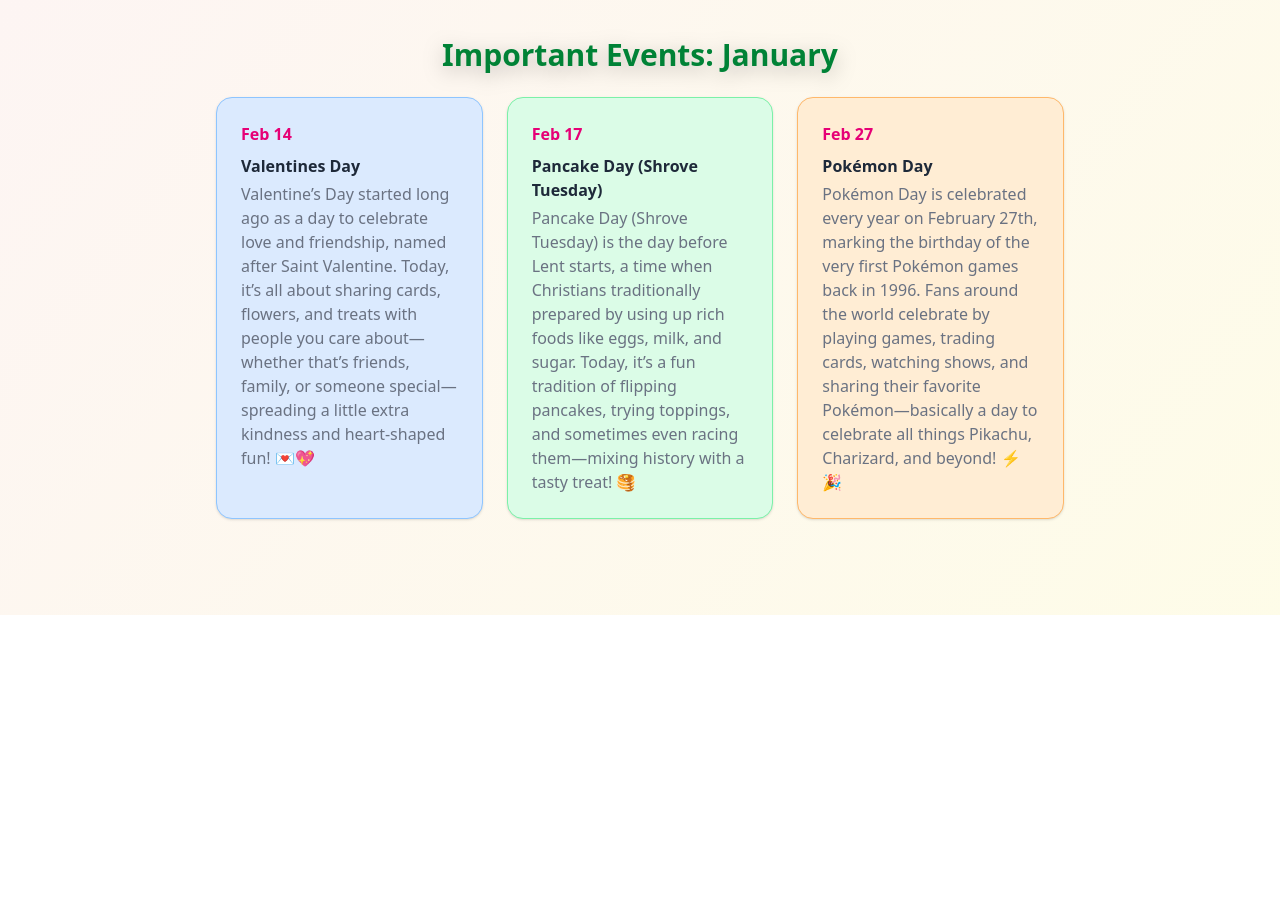
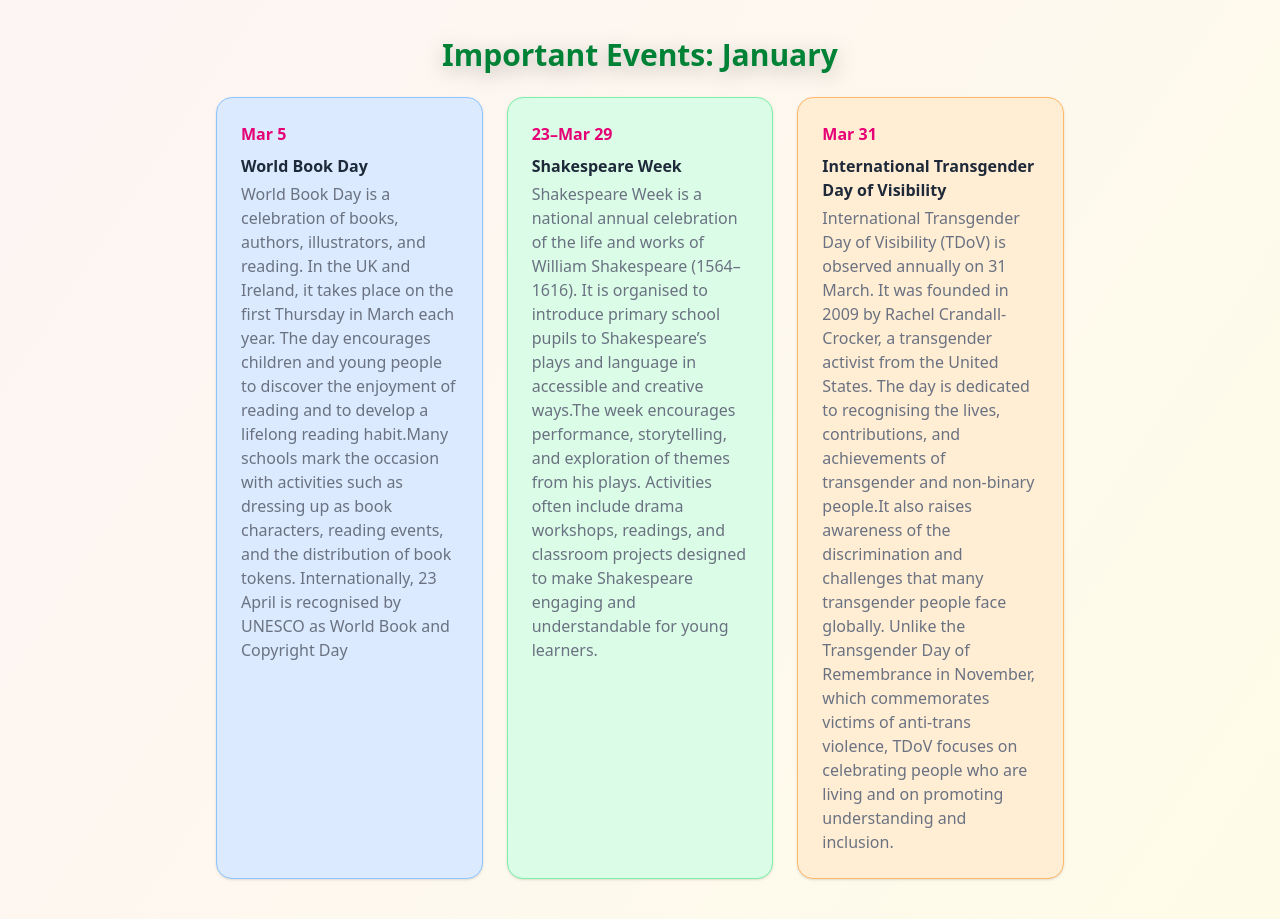
Before and after one commit to jimbobding/fable-culture, a Next.js app: page / in a window 1280 px wide. Shown: the part 940-1859 px from the top of the page. Before the commit the page ends 1555 px from the top, so only its background shows below. Built offline with nearby package versions, Linux system fonts and the light colour scheme.

Commit message:
changed days

```diff
--- a/src/app/page.tsx
+++ b/src/app/page.tsx
@@ -34,25 +34,25 @@ const continents = [
 // ✅ Events — support single or multi-day events
 const upcomingEvents = [
   {
-    start: "2026-02-14",
-    end: "2026-02-14",
-    title: "Valentines Day",
+    start: "2026-03-05",
+    end: "2026-03-05",
+    title: "World Book Day",
     color: "bg-blue-100 border-blue-300",
-    text: "Valentine’s Day started long ago as a day to celebrate love and friendship, named after Saint Valentine. Today, it’s all about sharing cards, flowers, and treats with people you care about—whether that’s friends, family, or someone special—spreading a little extra kindness and heart-shaped fun! 💌💖",
+    text: "World Book Day is a celebration of books, authors, illustrators, and reading. In the UK and Ireland, it takes place on the first Thursday in March each year. The day encourages children and young people to discover the enjoyment of reading and to develop a lifelong reading habit.Many schools mark the occasion with activities such as dressing up as book characters, reading events, and the distribution of book tokens. Internationally, 23 April is recognised by UNESCO as World Book and Copyright Day",
   },
   {
-    start: "2026-02-17",
-    end: "2026-02-17",
-    title: "Pancake Day (Shrove Tuesday)",
+    start: "2026-03-23",
+    end: "2026-03-29",
+    title: "Shakespeare Week",
     color: "bg-green-100 border-green-300",
-    text: "Pancake Day (Shrove Tuesday) is the day before Lent starts, a time when Christians traditionally prepared by using up rich foods like eggs, milk, and sugar. Today, it’s a fun tradition of flipping pancakes, trying toppings, and sometimes even racing them—mixing history with a tasty treat! 🥞",
+    text: "Shakespeare Week is a national annual celebration of the life and works of William Shakespeare (1564–1616). It is organised to introduce primary school pupils to Shakespeare’s plays and language in accessible and creative ways.The week encourages performance, storytelling, and exploration of themes from his plays. Activities often include drama workshops, readings, and classroom projects designed to make Shakespeare engaging and understandable for young learners.",
   },
   {
-    start: "2026-02-27",
-    end: "2026-02-27",
-    title: "Pokémon Day",
+    start: "2026-03-31",
+    end: "2026-03-31",
+    title: "International Transgender Day of Visibility",
     color: "bg-orange-100 border-orange-300",
-    text: "Pokémon Day is celebrated every year on February 27th, marking the birthday of the very first Pokémon games back in 1996. Fans around the world celebrate by playing games, trading cards, watching shows, and sharing their favorite Pokémon—basically a day to celebrate all things Pikachu, Charizard, and beyond! ⚡🎉",
+    text: "International Transgender Day of Visibility (TDoV) is observed annually on 31 March. It was founded in 2009 by Rachel Crandall-Crocker, a transgender activist from the United States. The day is dedicated to recognising the lives, contributions, and achievements of transgender and non-binary people.It also raises awareness of the discrimination and challenges that many transgender people face globally. Unlike the Transgender Day of Remembrance in November, which commemorates victims of anti-trans violence, TDoV focuses on celebrating people who are living and on promoting understanding  and inclusion.",
   },
 ];
 
```
